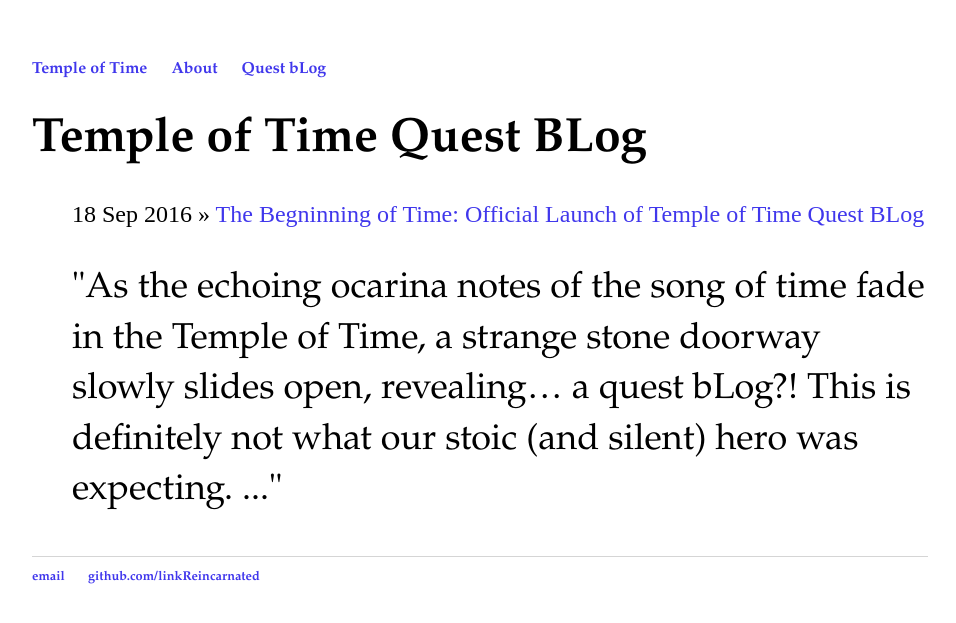
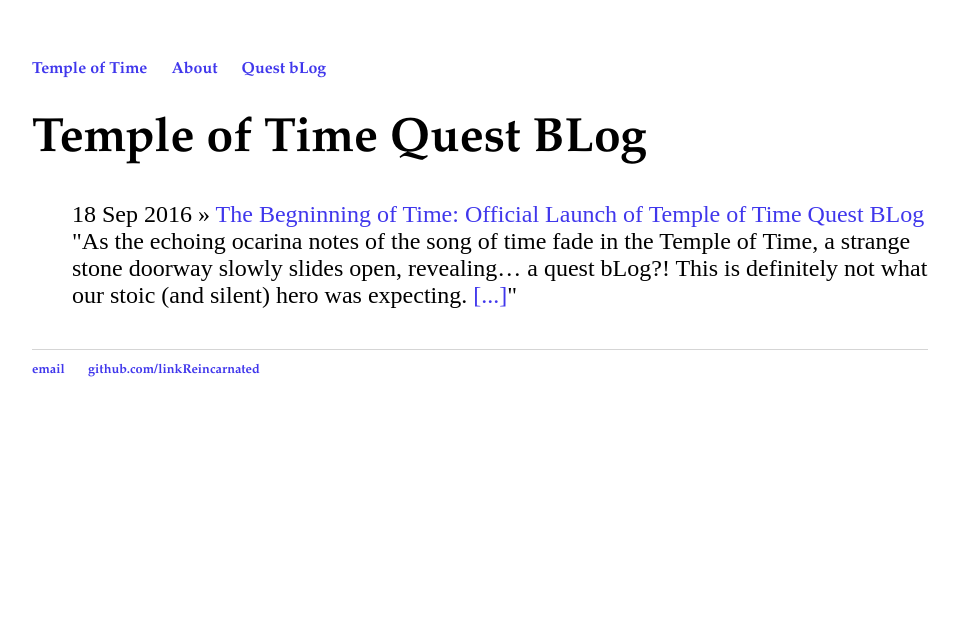
Before and after one commit to linkReincarnated/linkReincarnated.github.io, a Jekyll site: the page built from blog/index.html, in a window 1280 px wide. Shown: the top 623 px of the page, without its empty margins (160-1116 px from the left). Built offline with Jekyll 4.4.1, drawn with Linux system fonts in a browser that asks for light colours.

Commit message:
Update index.html

```diff
--- a/blog/index.html
+++ b/blog/index.html
@@ -8,7 +8,7 @@
 	  {% for post in site.posts %}
 	    <li>
 	    	<span>{{ post.date | date_to_string }}</span> » <a href="{{ post.url }}" title="{{ post.title }}">{{ post.title }}</a>
-	    	<p>"{{ post.excerpt  | remove: '<p>' | remove: '</p>' }}..."</p>
+	    	"{{ post.excerpt  | remove: '<p>' | remove: '</p>' }} <a href ="{{ post.url }}">[...]</a>"
 	    </li>
 	  {% endfor %}
 	</ul>
```
